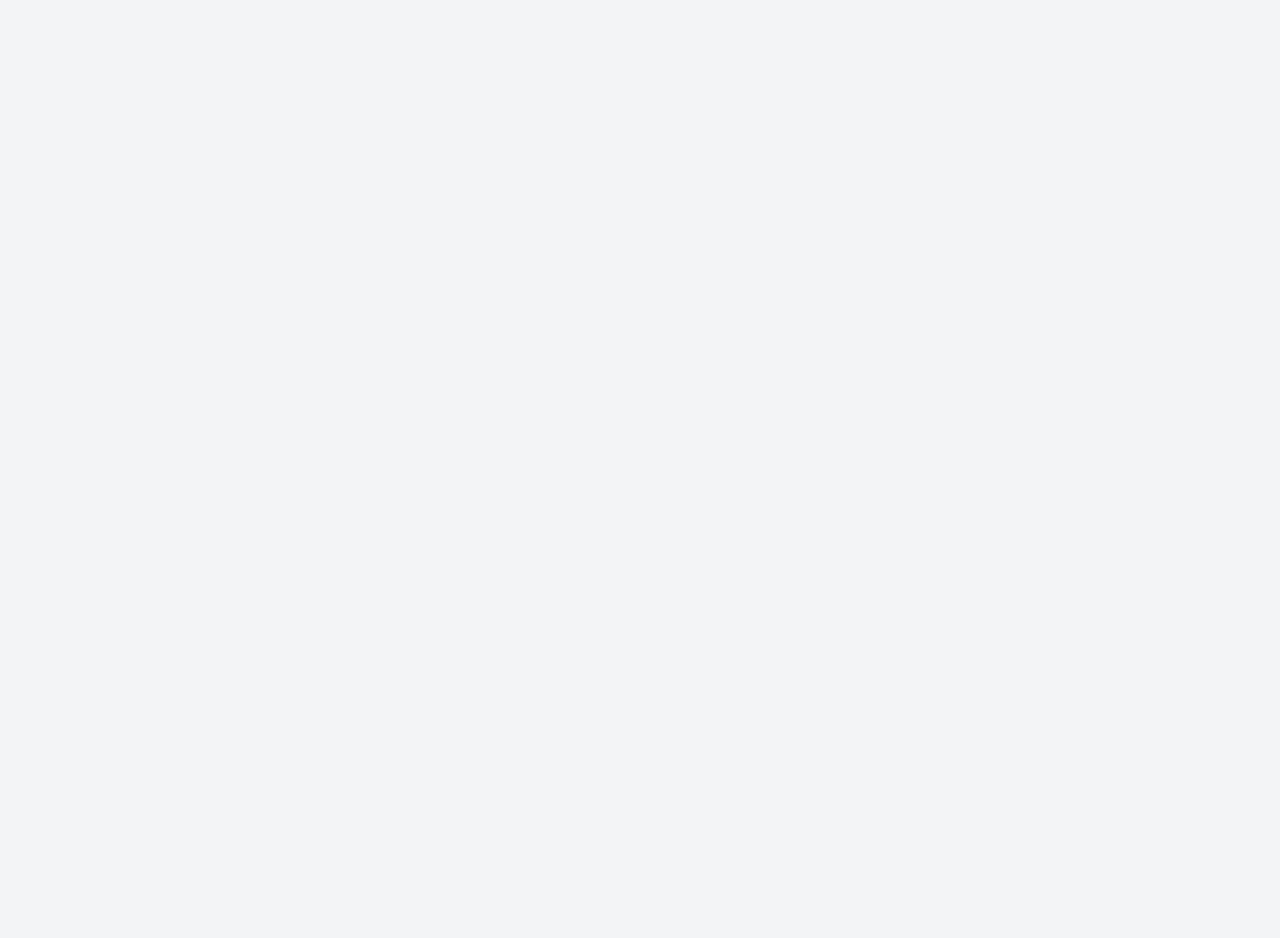
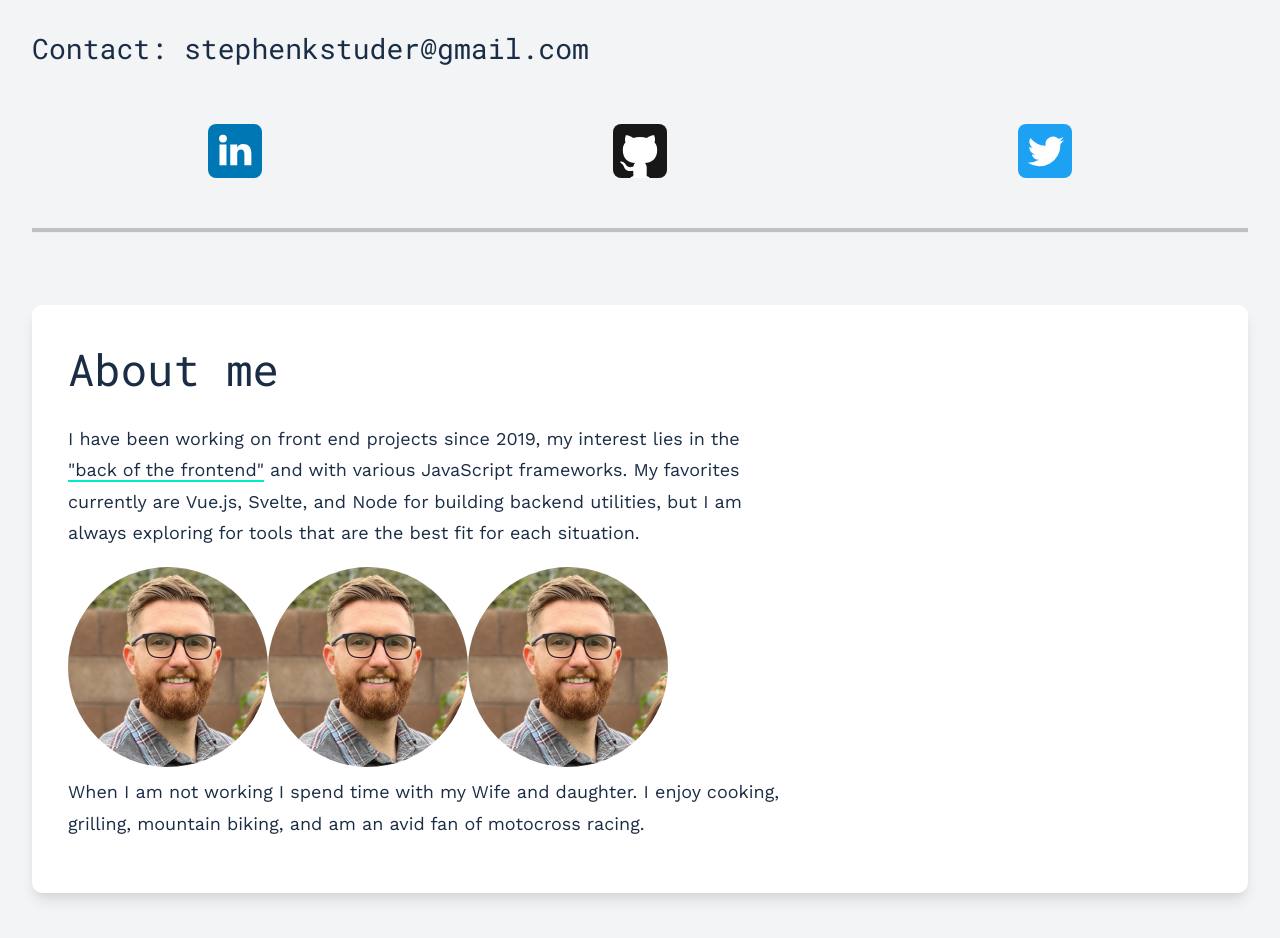
Before and after one commit to skstuder/stephenstuder.github.io-6, a Vue app: page / in a window 1280 px wide. Shown: the part 660-1598 px from the top of the page. Before the commit the page ends 800 px from the top, so only its background shows below. Built offline with nearby package versions, Linux system fonts and the light colour scheme.

Commit message:
add content of about section

```diff
--- a/index.html
+++ b/index.html
@@ -7,7 +7,7 @@
     <title>Vite App</title>
   </head>
   <body>
-    <div id="app" class="dark oled"></div>
+    <div id="app"></div>
     <script type="module" src="/src/main.js"></script>
   </body>
 </html>
--- a/src/assets/base.css
+++ b/src/assets/base.css
@@ -24,7 +24,7 @@
   --footerBackground: var(--black);
 
   /* Styles */
-  --line: solid 1px var(--lineColor);
+  --line: solid 4px var(--lineColor);
 
   /* Type */
   --headingFont: "Roboto Mono", monospace;
@@ -202,6 +202,8 @@ textarea {
 
 hr {
   border-top: var(--line);
+  border-left: none;
+  border-right: none;
 }
 
 button {
--- a/src/views/HomeView.vue
+++ b/src/views/HomeView.vue
@@ -3,10 +3,92 @@
 <template>
   <main>
     <img src="../assets/stephen.jfif" alt="" />
-    <h2>I am a user interface engineer specialized in Javascript.</h2>
+    <h2>I am a User Interface Engineer specialized in <b>Javascript</b>.</h2>
     <p>
       Experienced in intergations with api's and services, developing user
       facing features, and implementing design systems.
     </p>
+    <br />
+    <hr />
+    <h4>Contact: stephenkstuder@gmail.com</h4>
+    <br />
+    <div class="flex flex-around">
+      <a href="#">
+        <svg
+          xmlns="http://www.w3.org/2000/svg"
+          aria-label="LinkedIn"
+          role="img"
+          viewBox="0 0 512 512"
+          fill="#fff"
+          width="54px"
+          height="54px"
+        >
+          <rect width="512" height="512" rx="15%" fill="#0077b5" />
+          <circle cx="142" cy="138" r="37" />
+          <path stroke="#fff" stroke-width="66" d="M244 194v198M142 194v198" />
+          <path
+            d="M276 282c0-20 13-40 36-40 24 0 33 18 33 45v105h66V279c0-61-32-89-76-89-34 0-51 19-59 32"
+          />
+        </svg>
+      </a>
+      <a href="#">
+        <svg
+          xmlns="http://www.w3.org/2000/svg"
+          aria-label="GitHub"
+          role="img"
+          viewBox="0 0 512 512"
+          width="54px"
+          height="54px"
+        >
+          <rect width="512" height="512" rx="15%" fill="#181717" />
+          <path
+            fill="#fff"
+            d="M335 499c14 0 12 17 12 17H165s-2-17 12-17c13 0 16-6 16-12l-1-44c-71 16-86-34-86-34-12-30-28-37-28-37-24-16 1-16 1-16 26 2 40 26 40 26 22 39 59 28 74 22 2-17 9-28 16-35-57-6-116-28-116-126 0-28 10-51 26-69-3-6-11-32 3-67 0 0 21-7 70 26 42-12 86-12 128 0 49-33 70-26 70-26 14 35 6 61 3 67 16 18 26 41 26 69 0 98-60 120-117 126 10 8 18 24 18 48l-1 70c0 6 3 12 16 12z"
+          />
+        </svg>
+      </a>
+      <a href="#">
+        <svg
+          xmlns="http://www.w3.org/2000/svg"
+          aria-label="Twitter"
+          role="img"
+          viewBox="0 0 512 512"
+          width="54px"
+          height="54px"
+        >
+          <rect width="512" height="512" rx="15%" fill="#1da1f2" />
+          <path
+            fill="#fff"
+            d="M437 152a72 72 0 01-40 12a72 72 0 0032-40a72 72 0 01-45 17a72 72 0 00-122 65a200 200 0 01-145-74a72 72 0 0022 94a72 72 0 01-32-7a72 72 0 0056 69a72 72 0 01-32 1a72 72 0 0067 50a200 200 0 01-105 29a200 200 0 00309-179a200 200 0 0035-37"
+          />
+        </svg>
+      </a>
+    </div>
+    <br />
+    <hr />
+    <br />
+    <br />
+    <div class="card">
+      <h2>About me</h2>
+      <p>
+        I have been working on front end projects since 2019, my interest lies
+        in the
+        <a
+          href="https://bradfrost.com/blog/post/front-of-the-front-end-and-back-of-the-front-end-web-development/#:~:text=Back%2Dof%2Dthe%2Dfront%2Dend%20developers,-A%20definition%3A%20A&text=Writing%20application%20business%20logic%20to,the%20application%20to%20function%20properly."
+          >"back of the frontend"</a
+        >
+        and with various JavaScript frameworks. My favorites currently are
+        Vue.js, Svelte, and Node for building backend utilities, but I am always
+        exploring for tools that are the best fit for each situation.
+      </p>
+      <img src="../assets/stephen.jfif" alt="" />
+      <img src="../assets/stephen.jfif" alt="" />
+      <img src="../assets/stephen.jfif" alt="" />
+      <p>
+        When I am not working I spend time with my Wife and daughter. I enjoy
+        cooking, grilling, mountain biking, and am an avid fan of motocross
+        racing.
+      </p>
+    </div>
   </main>
 </template>
```
